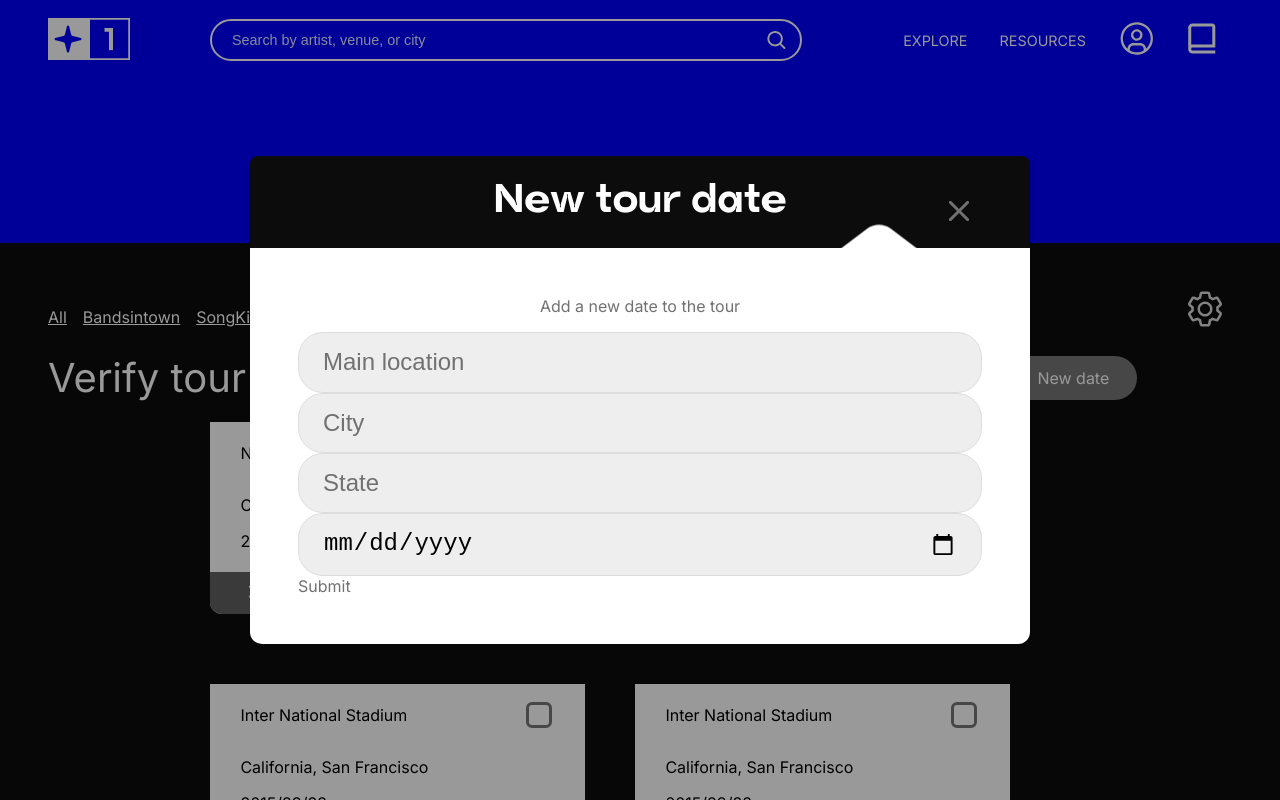
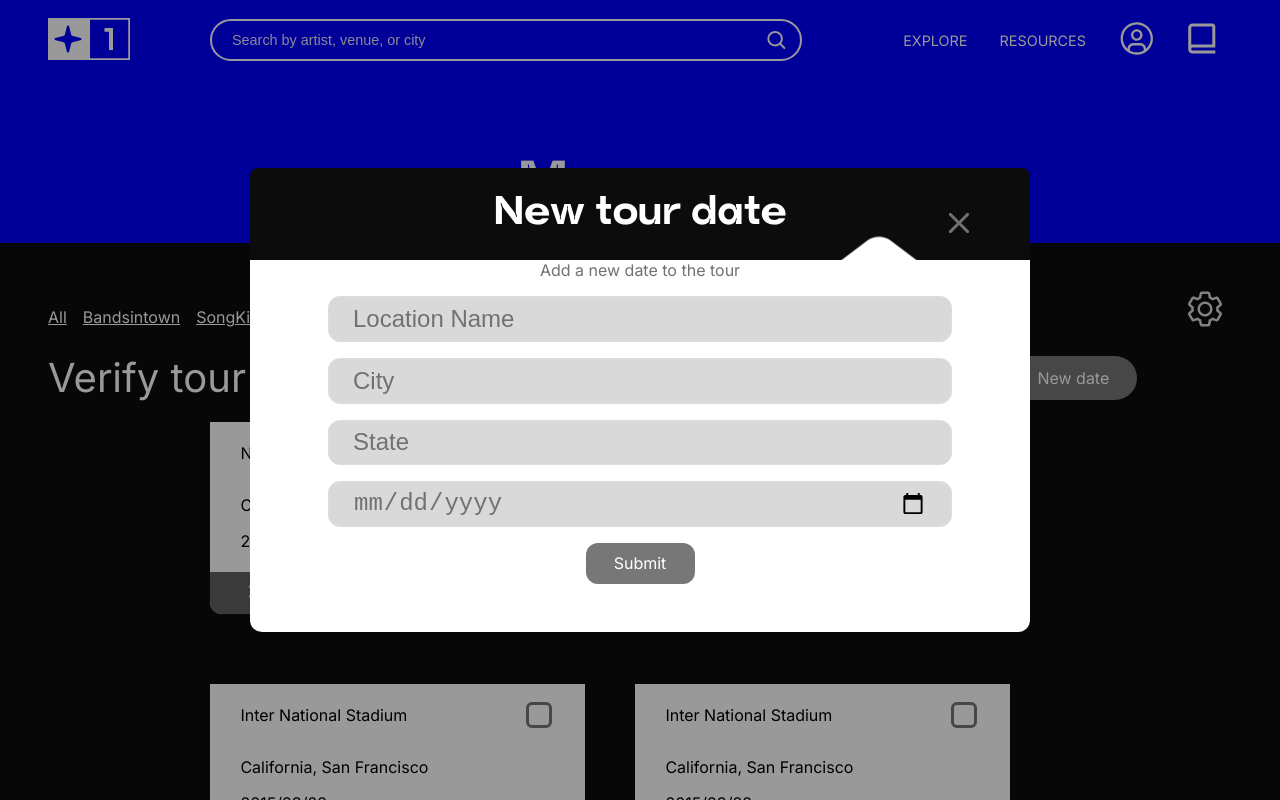
Before and after one commit to alfgago/web-nft-generator-minter, a Next.js app: page /admin/tour-manager in a window 1280 px wide. Both pictures are taken after a click on the button "New date". Shown: the top 800 px of the page. Built offline with nearby package versions, Linux system fonts and the light colour scheme.

Commit message:
working on the new date form styles

```diff
--- a/src/components/Common/Modal/ModalStyles.jsx
+++ b/src/components/Common/Modal/ModalStyles.jsx
@@ -37,8 +37,7 @@ export const ModalStyles = styled.section`
   .modal-content {
     background-color: ${COLORS.white};
     width: 100%;
-    padding: 3rem 0;
-    padding-top: 5rem;
+    padding: 2rem 0 3rem 0;
 
     @media ${DEVICE.laptop} {
       height: 100%;
@@ -57,7 +56,7 @@ export const ModalStyles = styled.section`
     content: "";
     background-color: ${COLORS.black};
     color: ${COLORS.white};
-    padding: 3rem 0;
+    padding: 2rem 0;
 
     @media ${DEVICE.laptop} {
       border-top-left-radius: ${8 / 16}rem;
--- a/src/components/Login/LoginForm/LoginFormStyles.jsx
+++ b/src/components/Login/LoginForm/LoginFormStyles.jsx
@@ -6,6 +6,7 @@ export const LoginFormlStyles = styled.div`
   color: black;
   width: 100%;
   font-family: "Trap";
+  padding-top: ${30 / 16}rem;
 
   .container {
     display: flex;
--- a/src/components/Tours/NewDateForm/NewDateFormStyles.jsx
+++ b/src/components/Tours/NewDateForm/NewDateFormStyles.jsx
@@ -1,4 +1,4 @@
-import { COLORS } from "@/styles/variables"
+import { COLORS, DEVICE } from "@/styles/variables"
 import styled from "styled-components"
 export const NewDateFormStyles = styled.div`
   display: flex;
@@ -6,8 +6,60 @@ export const NewDateFormStyles = styled.div`
   justify-content: center;
   flex-direction: column;
   color: #717171;
+  padding-top: ${20 / 16}rem;
 
-  input::placeholder {
-    color: #717171;
+  .modal-content {
+    padding-top: 2rem;
+  }
+
+  .form-container {
+    width: 100%;
+    overflow: scroll;
+
+    form {
+      display: flex;
+      flex-direction: column;
+      gap: ${16 / 16}rem;
+
+      align-items: center;
+    }
+
+    input {
+      width: 100%;
+      max-width: ${380 / 16}rem;
+      background: #d9d9d9;
+      height: 45.61px;
+      color: #717171;
+      border-radius: ${12 / 16}rem;
+
+      @media (${DEVICE.laptop}) {
+        max-width: ${624 / 16}rem;
+      }
+    }
+
+    input::placeholder {
+      color: #717171;
+    }
+    .alert {
+      color: red;
+    }
+  }
+
+  button {
+    background-color: #777777;
+    width: 10.5rem;
+    height: ${51 / 16}rem;
+    border-radius: 30px;
+    border: none;
+    color: #fff;
+    padding: 7px 2px 7px 2px;
+
+    @media only screen and (${DEVICE.laptop}) {
+      width: ${109 / 16}rem;
+      height: ${41 / 16}rem;
+      border-radius: 12px;
+
+      align-self: center;
+    }
   }
 `
--- a/src/components/Tours/NewDateForm/index.tsx
+++ b/src/components/Tours/NewDateForm/index.tsx
@@ -19,6 +19,13 @@ const NewDateForm = () => {
     date: "",
   }
 
+  const valuesSchema = Yup.object().shape({
+    locationName: Yup.string().required("Please enter the location name"),
+    city: Yup.string().required("Please enter the city of the event"),
+    state: Yup.string().required("Please enter the state of the event"),
+    date: Yup.string().required("please enter the date of the event"),
+  })
+
   const onSubmit = async (values: FormValues) => {
     console.log(values)
   }
@@ -27,17 +34,36 @@ const NewDateForm = () => {
       <div>
         <p>Add a new date to the tour </p>
       </div>
-      <div>
-        <Formik initialValues={initlValues} onSubmit={onSubmit}>
+      <div className="form-container">
+        <Formik
+          initialValues={initlValues}
+          onSubmit={onSubmit}
+          validationSchema={valuesSchema}
+        >
           {({ errors, touched }) => (
             <Form>
+              {errors.locationName && touched.locationName ? (
+                <div className="alert">{errors.locationName}</div>
+              ) : null}
               <Field
                 name="locationName"
                 type="text"
-                placeholder="Main location"
+                placeholder="Location Name"
               />
+              {errors.city && touched.city ? (
+                // alert("error")
+                <div className="alert">{errors.city}</div>
+              ) : null}
               <Field name="city" type="text" placeholder="City" />
+
+              {errors.state && touched.state ? (
+                <div className="alert">{errors.state}</div>
+              ) : null}
               <Field name="state" type="text" placeholder="State" />
+
+              {errors.date && touched.date ? (
+                <div className="alert">{errors.date}</div>
+              ) : null}
               <Field name="date" type="date" placeholder="Date" />
               <button type="submit">Submit</button>
             </Form>
```
